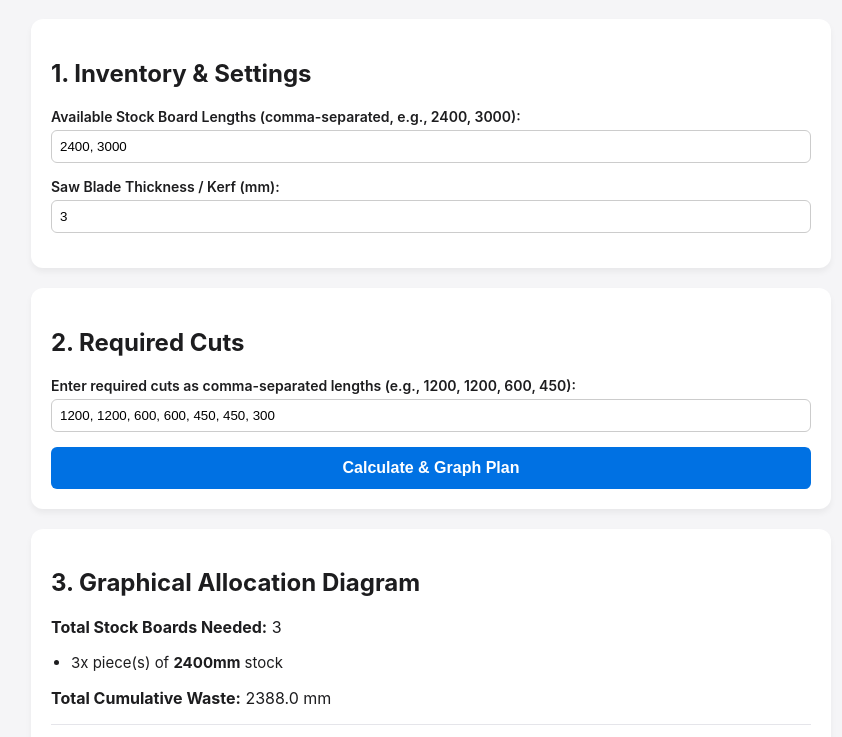
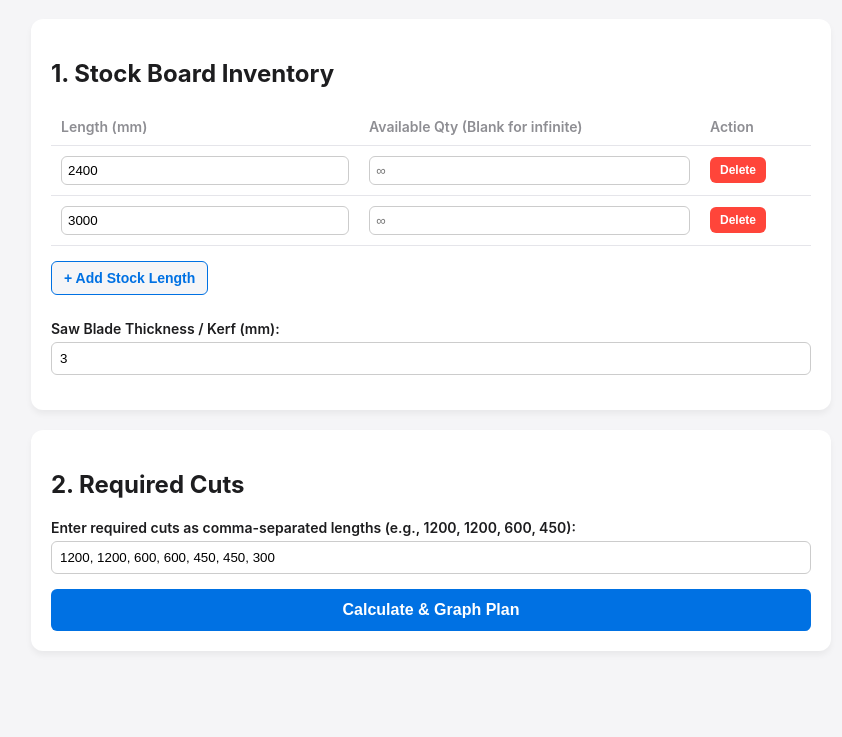
Before and after one commit to MalsCodes/Cutting-List, a plain HTML site: page index.html in a window 1280 px wide. Both pictures are taken after a click on the button "Calculate & Graph Plan". Shown: the part 63-800 px from the top of the page, without its empty margins (209-1051 px from the left). Drawn offline with Linux system fonts and the light colour scheme.

Commit message:
Update index.html
Update to allow separate lengths amounts quantities

```diff
--- a/index.html
+++ b/index.html
@@ -3,7 +3,7 @@
 <head>
     <meta charset="UTF-8">
     <meta name="viewport" content="width=device-width, initial-scale=1.0">
-    <title>Cutting List</title>
+    <title>Cutting List Optimizer</title>
     <style>
         body { font-family: -apple-system, BlinkMacSystemFont, "Segoe UI", Roboto, Helvetica, Arial, sans-serif; max-width: 800px; margin: 20px auto; padding: 0 20px; background-color: #f5f5f7; color: #1d1d1f; }
         h1, h2 { color: #1d1d1f; }
@@ -13,6 +13,16 @@
         input { width: 100%; padding: 8px; border: 1px solid #ccc; border-radius: 6px; box-sizing: border-box; }
         button { background-color: #0071e3; color: white; border: none; padding: 12px 15px; border-radius: 6px; font-weight: 600; cursor: pointer; width: 100%; font-size: 16px; }
         button:hover { background-color: #0077ed; }
+
+        /* Table Styles for Inventory Management */
+        table { width: 100%; border-collapse: collapse; margin-bottom: 15px; }
+        th, td { text-align: left; padding: 10px; border-bottom: 1px solid #e5e5ea; }
+        th { font-size: 14px; color: #8e8e93; font-weight: 600; }
+        .btn-secondary { background-color: #f5f5f7; color: #0071e3; border: 1px solid #0071e3; width: auto; padding: 8px 12px; font-size: 14px; margin-bottom: 10px; }
+        .btn-secondary:hover { background-color: #e3f2fd; }
+        .btn-danger { background-color: #ff453a; font-size: 12px; padding: 6px 10px; width: auto; }
+        .btn-danger:hover { background-color: #ff3b30; }
+        .table-input { padding: 6px; }
 
         /* Graphical Elements */
         .board-visual { height: 40px; background: #e2e2e2; border-radius: 6px; margin: 10px 0; overflow: hidden; display: flex; border: 1px solid #b5b5b7; position: relative; box-shadow: inset 0 2px 4px rgba(0,0,0,0.05); }
@@ -31,12 +41,31 @@
     <h1>Cutting List</h1>
 
     <div class="card">
-        <h2>1. Inventory & Settings</h2>
-        <div class="form-group">
-            <label for="stockLengthsInput">Available Stock Board Lengths (comma-separated, e.g., 2400, 3000):</label>
-            <input type="text" id="stockLengthsInput" value="2400, 3000">
-        </div>
-        <div class="form-group">
+        <h2>1. Stock Board Inventory</h2>
+        <table id="inventoryTable">
+            <thead>
+                <tr>
+                    <th>Length (mm)</th>
+                    <th>Available Qty (Blank for infinite)</th>
+                    <th>Action</th>
+                </tr>
+            </thead>
+            <tbody>
+                <tr>
+                    <td><input type="number" class="table-input stock-length" value="2400" min="1"></td>
+                    <td><input type="number" class="table-input stock-qty" value="" placeholder="∞" min="1"></td>
+                    <td><button class="btn-danger" onclick="deleteRow(this)">Delete</button></td>
+                </tr>
+                <tr>
+                    <td><input type="number" class="table-input stock-length" value="3000" min="1"></td>
+                    <td><input type="number" class="table-input stock-qty" value="" placeholder="∞" min="1"></td>
+                    <td><button class="btn-danger" onclick="deleteRow(this)">Delete</button></td>
+                </tr>
+            </tbody>
+        </table>
+        <button class="btn-secondary" onclick="addInventoryRow()">+ Add Stock Length</button>
+
+        <div class="form-group" style="margin-top: 15px;">
             <label for="kerf">Saw Blade Thickness / Kerf (mm):</label>
             <input type="number" id="kerf" value="3" step="0.5">
         </div>
@@ -58,23 +87,49 @@
     </div>
 
     <script>
+        function addInventoryRow() {
+            const tbody = document.querySelector('#inventoryTable tbody');
+            const row = document.createElement('tr');
+            row.innerHTML = `
+                <td><input type="number" class="table-input stock-length" placeholder="e.g. 1800" min="1"></td>
+                <td><input type="number" class="table-input stock-qty" placeholder="∞" min="1"></td>
+                <td><button class="btn-danger" onclick="deleteRow(this)">Delete</button></td>
+            `;
+            tbody.appendChild(row);
+        }
+
+        function deleteRow(button) {
+            const row = button.closest('tr');
+            row.remove();
+        }
+
         function optimizeCuts() {
             const kerf = parseFloat(document.getElementById('kerf').value);
-            const stockInputRaw = document.getElementById('stockLengthsInput').value;
             const cutsInputRaw = document.getElementById('cutsInput').value;
 
-            let availableStocks = stockInputRaw.split(',')
-                .map(x => parseFloat(x.trim()))
-                .filter(x => !isNaN(x) && x > 0)
-                .sort((a, b) => b - a);
+            // Collect stock data from the dynamic table UI
+            let stockInventory = [];
+            const rows = document.querySelectorAll('#inventoryTable tbody tr');
+            rows.forEach(row => {
+                const len = parseFloat(row.querySelector('.stock-length').value);
+                const qtyVal = row.querySelector('.stock-qty').value;
+                const qty = qtyVal === "" ? Infinity : parseInt(qtyVal, 10);
+
+                if (!isNaN(len) && len > 0 && !isNaN(qty) && qty > 0) {
+                    stockInventory.push({ length: len, remainingQty: qty });
+                }
+            });
+
+            // Sort available stock sizes ascending to prefer smaller profiles where possible
+            stockInventory.sort((a, b) => a.length - b.length);
 
             let demandedCuts = cutsInputRaw.split(',')
                 .map(x => parseFloat(x.trim()))
                 .filter(x => !isNaN(x) && x > 0)
-                .sort((a, b) => b - a);
+                .sort((a, b) => b - a); // Large elements prioritized first
 
-            if (availableStocks.length === 0) {
-                alert("Please enter at least one valid stock board length.");
+            if (stockInventory.length === 0) {
+                alert("Please add at least one valid stock board length configuration.");
                 return;
             }
 
@@ -83,86 +138,56 @@
                 return;
             }
 
-            const maxAvailableStock = availableStocks[0];
-            let oversizedCuts = demandedCuts.filter(cut => cut > maxAvailableStock);
-            if (oversizedCuts.length > 0) {
-                alert(`Error: Some required cuts (${oversizedCuts.join(', ')}mm) are longer than your longest available stock board (${maxAvailableStock}mm).`);
-                return;
-            }
-
             let boards = [];
 
-            demandedCuts.forEach(cut => {
-                let placed = false;
+            // Track dynamic usage allocations per type during optimization
+            let usedStockCounts = {};
 
-                for (let board of boards) {
-                    let spaceNeeded = board.cuts.length === 0 ? cut : cut + kerf;
-                    if (board.remaining >= spaceNeeded) {
-                        board.cuts.push(cut);
-                        board.remaining -= spaceNeeded;
-                        placed = true;
-                        break;
+            for (let cut of demandedCuts) {
+                let bestBoardIndex = -1;
+                let minWasteIncrease = Infinity;
+
+                // 1. Check existing open boards for space
+                for (let i = 0; i < boards.length; i++) {
+                    let spaceNeeded = boards[i].cuts.length === 0 ? cut : cut + kerf;
+                    if (boards[i].remaining >= spaceNeeded) {
+                        let theoreticalLeftover = boards[i].remaining - spaceNeeded;
+                        if (theoreticalLeftover < minWasteIncrease) {
+                            minWasteIncrease = theoreticalLeftover;
+                            bestBoardIndex = i;
+                        }
                     }
                 }
 
-                if (!placed) {
-                    let viableStocks = availableStocks.filter(s => s >= cut).sort((a, b) => a - b);
-                    let chosenStock = viableStocks[0];
+                // 2. See what the best new board option would be if inventory capacity remains
+                let bestNewStockLength = null;
+                let minNewStockWaste = Infinity;
 
-                    boards.push({
-                        totalLength: chosenStock,
-                        remaining: chosenStock - cut,
-                        cuts: [cut]
-                    });
-                }
-            });
-
-            renderResults(boards, kerf);
-        }
-
-        function renderResults(boards, kerf) {
-            document.getElementById('resultsCard').style.display = 'block';
-
-            let totalWaste = boards.reduce((acc, b) => acc + b.remaining, 0);
-            let summaryHTML = `<p><strong>Total Stock Boards Needed:</strong> ${boards.length}</p><ul>`;
-
-            let counts = {};
-            boards.forEach(b => counts[b.totalLength] = (counts[b.totalLength] || 0) + 1);
-            for (let [length, count] of Object.entries(counts)) {
-                summaryHTML += `<li>${count}x piece(s) of <strong>${length}mm</strong> stock</li>`;
-            }
-            summaryHTML += `</ul>`;
-            summaryHTML += `<p><strong>Total Cumulative Waste:</strong> ${totalWaste.toFixed(1)} mm</p><hr>`;
-            document.getElementById('summary').innerHTML = summaryHTML;
-
-            let layoutsHTML = '';
-            // Distinct material aesthetic colors for visualization blocks
-            const colors = ['#2ca02c', '#1f77b4', '#ff7f0e', '#9467bd', '#e377c2', '#17becf'];
-
-            boards.forEach((board, index) => {
-                layoutsHTML += `<div class="board-container"><h3>Board #${index + 1} (${board.totalLength}mm Stock)</h3><div class="board-visual">`;
-
-                board.cuts.forEach((cut, cIndex) => {
-                    let cutWidthPercent = (cut / board.totalLength) * 100;
-                    let color = colors[cIndex % colors.length];
-                    layoutsHTML += `<div class="cut-segment" style="width: ${cutWidthPercent}%; background-color: ${color};">${cut}mm</div>`;
-
-                    if (cIndex < board.cuts.length - 1) {
-                        let kerfWidthPercent = (kerf / board.totalLength) * 100;
-                        layoutsHTML += `<div class="kerf-segment" style="width: ${kerfWidthPercent}%;"></div>`;
+                stockInventory.forEach(stock => {
+                    // Check if stock is large enough and we haven't exhausted our stock limit
+                    let currentUsage = usedStockCounts[stock.length] || 0;
+                    if (stock.length >= cut && currentUsage < stock.remainingQty) {
+                        let waste = stock.length - cut;
+                        if (waste < minNewStockWaste) {
+                            minNewStockWaste = waste;
+                            bestNewStockLength = stock.length;
+                        }
                     }
                 });
 
-                if (board.remaining > 0) {
-                    let wasteWidthPercent = (board.remaining / board.totalLength) * 100;
-                    layoutsHTML += `<div class="waste-segment" style="width: ${wasteWidthPercent}%;">${board.remaining.toFixed(0)}mm Waste</div>`;
-                }
-
-                layoutsHTML += `</div></div>`;
-            });
-
-            document.getElementById('visualLayouts').innerHTML = layoutsHTML;
-        }
-    </script>
-</body>
-</html>
+                // Decision: Pack into existing open slice OR pop open a clean stock board profiles
+                if (bestBoardIndex !== -1 && minWasteIncrease <= minNewStockWaste) {
+                    let b = boards[bestBoardIndex];
+                    let spaceNeeded = b.cuts.length === 0 ? cut : cut + kerf;
+                    b.cuts.push(cut);
+                    b.remaining -= spaceNeeded;
+                } else if (bestNewStockLength !== null) {
+                    // Pull a fresh board from inventory records
+                    usedStockCounts[bestNewStockLength] = (usedStockCounts[bestNewStockLength] || 0) + 1;
+                    boards.push({
+                        totalLength: bestNewStockLength,
+                        remaining: bestNewStockLength - cut,
+                        cuts: [cut]
+                    });
+                } else {
+                    alert(`Error: The cut sequence stopped at ${cut}mm. No valid boards with available stock remaining could contain this segment structural path.`);
```
